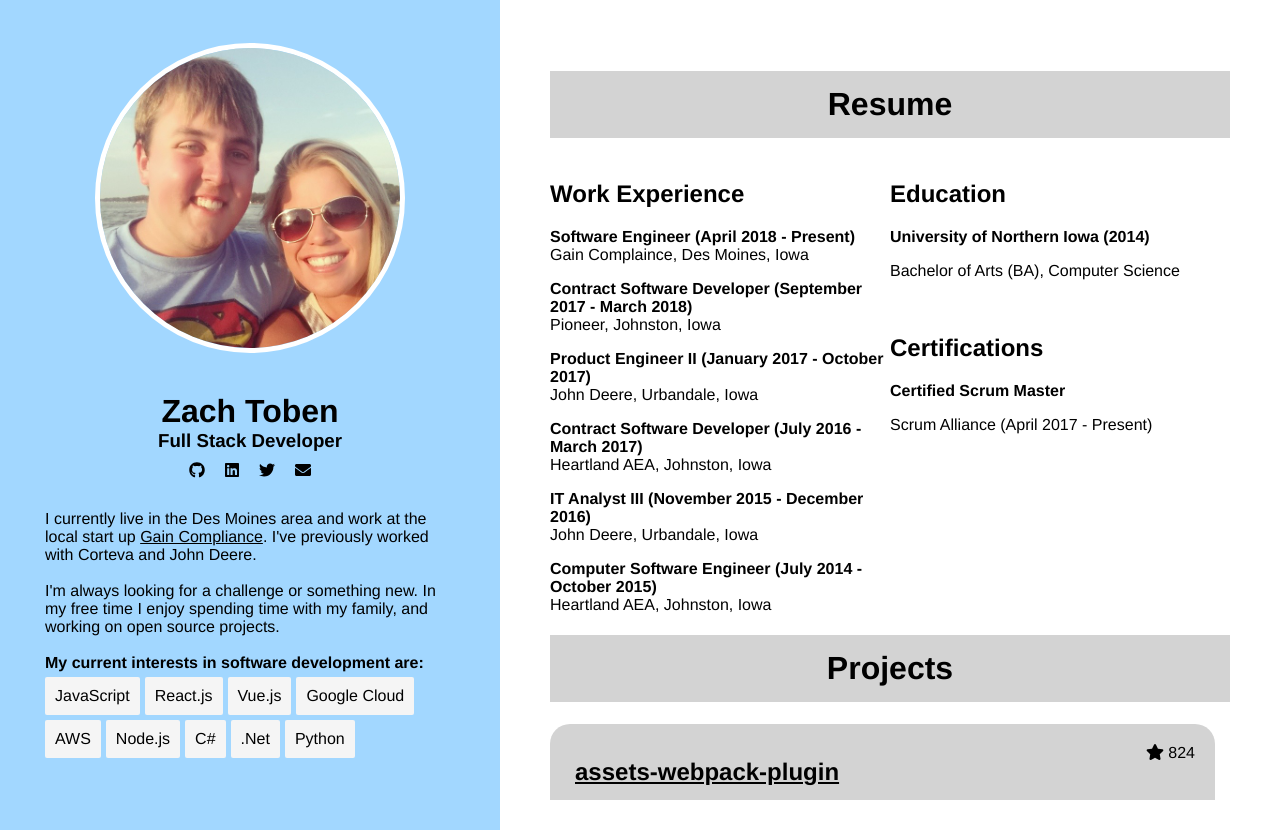
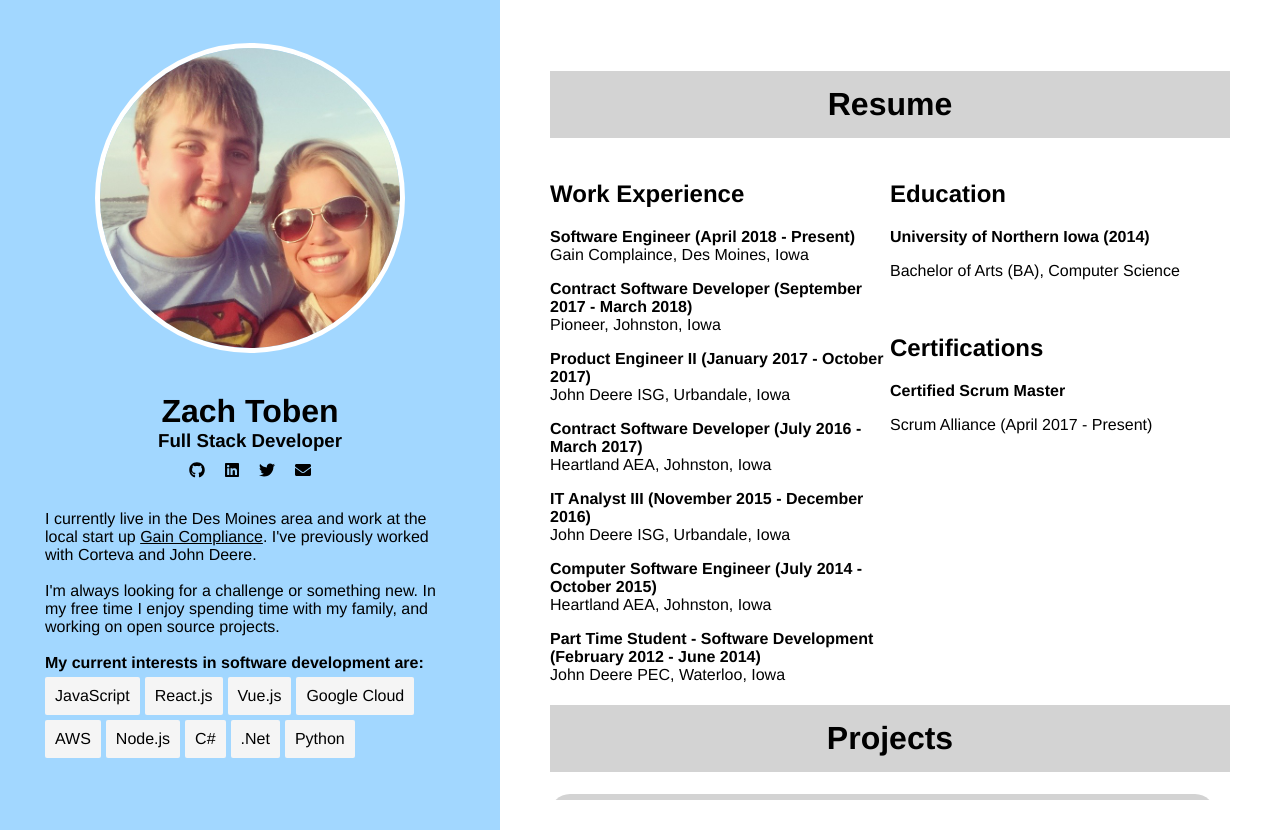
Before and after one commit to ztoben/vue-homepage, a Vue app: page / in a window 1280 px wide. Built offline with nearby package versions, Linux system fonts and the light colour scheme.

Commit message:
styling updates, revert npm script change

```diff
--- a/package.json
+++ b/package.json
@@ -2,7 +2,7 @@
   "name": "vue-homepage",
   "version": "0.1.0",
   "scripts": {
-    "start": "NODE_ENV=DEV vue-cli-service serve",
+    "serve": "NODE_ENV=DEV vue-cli-service serve",
     "build": "vue-cli-service build",
     "deploy": "npm run build && gh-pages -d dist"
   },
--- a/src/components/Info.vue
+++ b/src/components/Info.vue
@@ -12,16 +12,19 @@
           <p>Pioneer, Johnston, Iowa</p>
 
           <p><b>Product Engineer II (January 2017 - October 2017)</b></p>
-          <p>John Deere, Urbandale, Iowa</p>
+          <p>John Deere ISG, Urbandale, Iowa</p>
 
           <p><b>Contract Software Developer (July 2016 - March 2017)</b></p>
           <p>Heartland AEA, Johnston, Iowa</p>
 
           <p><b>IT Analyst III (November 2015 - December 2016)</b></p>
-          <p>John Deere, Urbandale, Iowa</p>
+          <p>John Deere ISG, Urbandale, Iowa</p>
 
           <p><b>Computer Software Engineer (July 2014 - October 2015)</b></p>
           <p>Heartland AEA, Johnston, Iowa</p>
+
+          <p><b>Part Time Student - Software Development (February 2012 - June 2014)</b></p>
+          <p>John Deere PEC, Waterloo, Iowa</p>
         </div>
         <div>
           <div>
--- a/src/components/Panel.vue
+++ b/src/components/Panel.vue
@@ -104,6 +104,7 @@
         border-radius: 2px;
         margin: 5px 5px 0 0;
         padding: 10px;
+        cursor: default;
 
         &:hover {
           background-color: lightgray;
```
